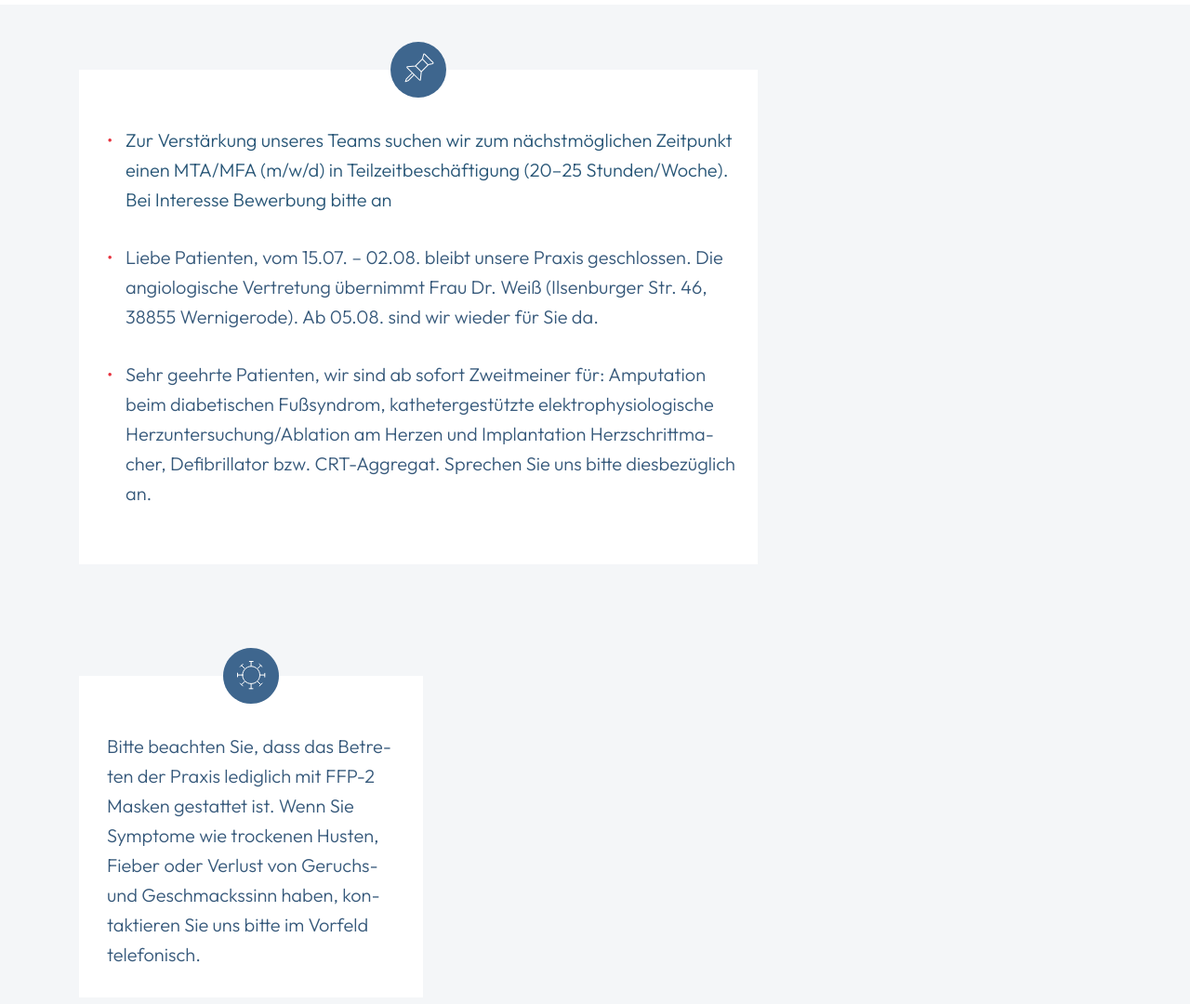
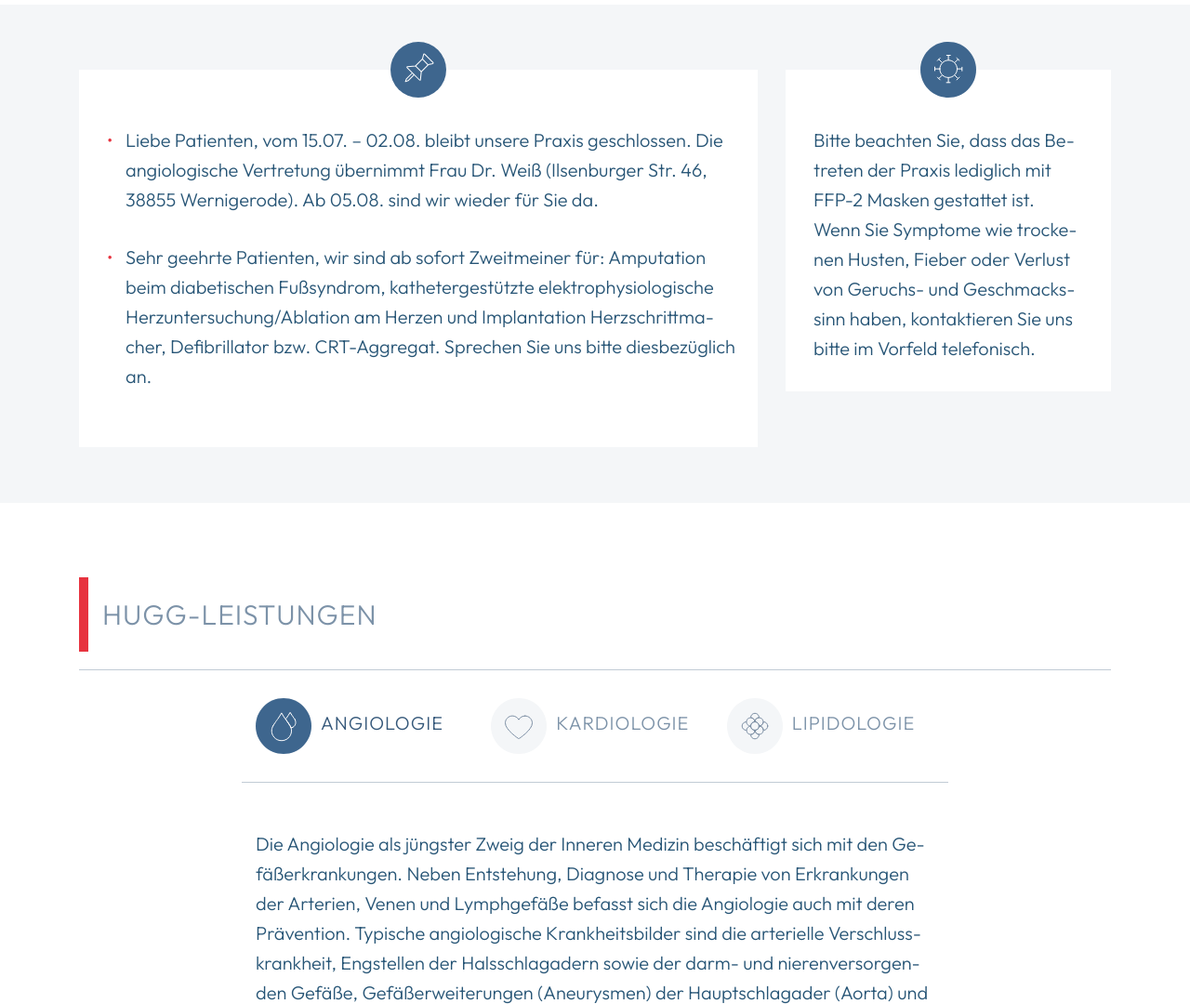
Before and after one commit to dkretzschmar/hugg-kretzschmar.de, a plain HTML site: page index.html in a window 1280 px wide. Shown: the part 1420-2500 px from the top of the page at 93% size. Drawn offline with Linux system fonts and the light colour scheme.

Commit message:
Update index.html

```diff
--- a/index.html
+++ b/index.html
@@ -226,7 +226,6 @@
                             <div class="card mt-2 rounded-0 border-0 bg-white icon icon-info">
                                 <div class="card-body pt-5 pb-4">
                                     <ul class="list-unstyled ps-0 ps-lg-4 my-0">
-                                        <li class="mb-4">Zur Verstärkung unseres Teams suchen wir zum nächstmöglichen Zeitpunkt einen MTA/MFA (m/w/d) in Teilzeitbeschäftigung (20–25 Stunden/Woche). Bei Interesse Bewerbung bitte an <a href="mailto:info@hugg-kretzschmar.de"info@hugg-kretzschmar.de.</li>
                                         <li class="mb-4">Liebe Patienten, vom 15.07. – 02.08. bleibt unsere Praxis geschlossen. Die angiologische Vertretung übernimmt Frau Dr. Weiß (Ilsenburger Str. 46, 38855 Wernigerode). Ab 05.08. sind wir wieder für Sie da.</li>
                                         <li class="mb-4">Sehr geehrte Patienten, wir sind ab sofort Zweitmeiner für: Amputation beim diabetischen Fußsyndrom, kathetergestützte elektrophysiologische Herzuntersuchung/Ablation am Herzen und Implantation Herzschrittmacher, Defibrillator bzw. CRT-Aggregat. Sprechen Sie uns bitte diesbezüglich an.</li>
                                     </ul>
```
